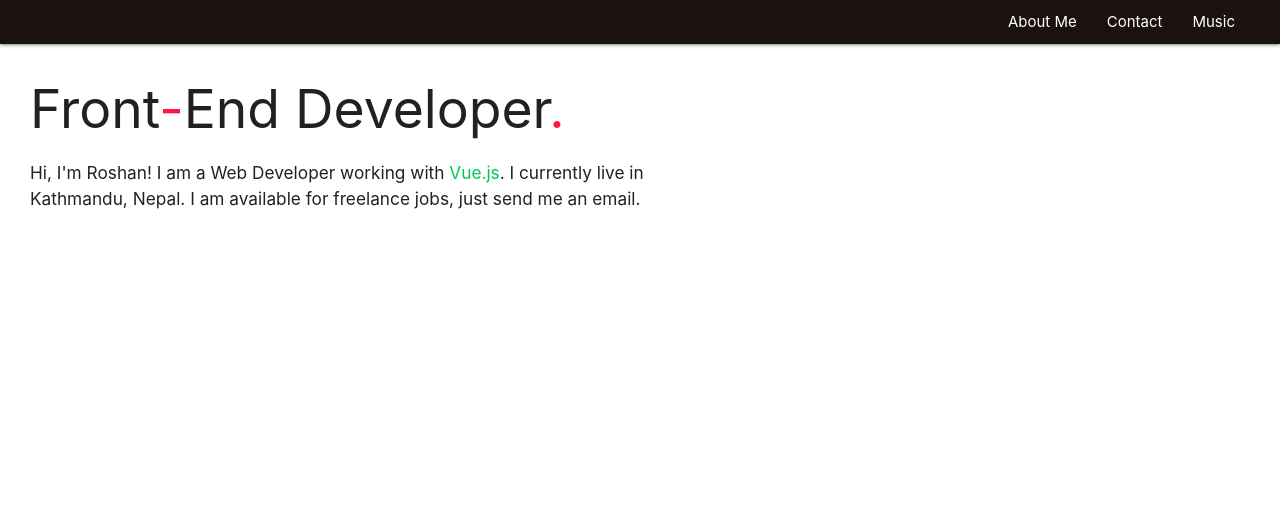
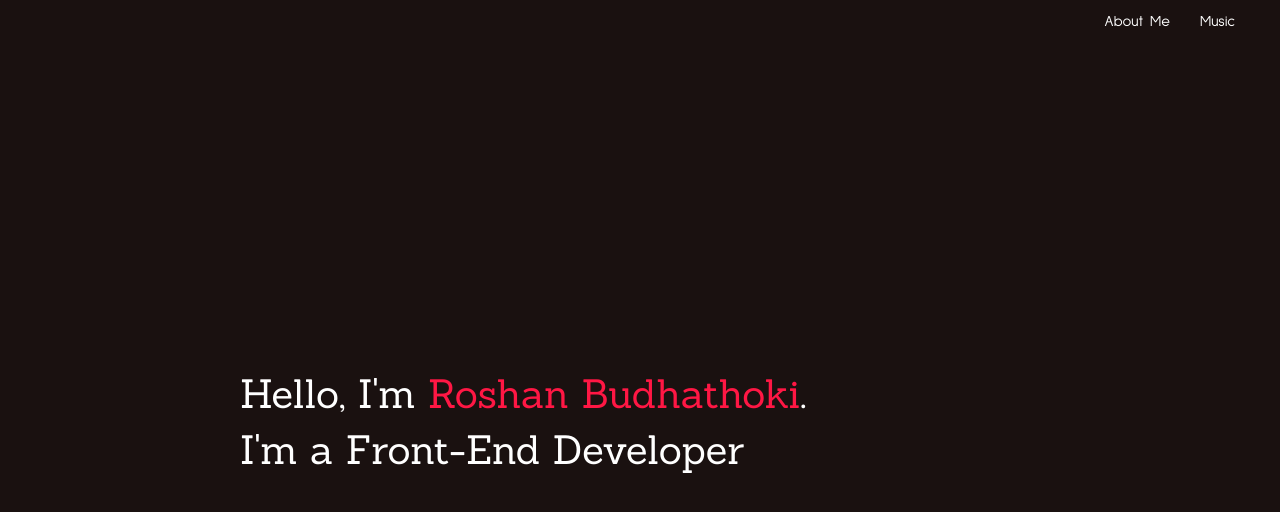
Before and after one commit to HelloRoshan/HelloRoshan.github.io, a Nuxt app: page / in a window 1280 px wide. Shown: the top 512 px of the page. Built offline with nearby package versions, Linux system fonts and the light colour scheme.

Commit message:
added font and background proper color

```diff
--- /dev/null
+++ b/assets/css/portfolio.css
@@ -0,0 +1,16 @@
+/* TODO: Use SCSS */
+@font-face {
+    font-family: 'Sanchez-Regular';
+    src: url('../fonts/Sanchez-Regular.ttf');
+}
+@font-face {
+    font-family: 'SulphurPoint-Regular';
+    src: url('../fonts/SulphurPoint-Regular.ttf');
+}
+body {
+    height: 100vh;
+}
+body > #__nuxt,
+body #__layout {
+    height: 100%;
+}
--- a/assets/portfolio.css
+++ /dev/null
@@ -1,8 +0,0 @@
-/* TODO: Use SCSS */
-body {
-    height: 100vh;
-}
-body > #__nuxt,
-body #__layout {
-    height: 100%;
-}
--- a/components/NavBar.vue
+++ b/components/NavBar.vue
@@ -5,8 +5,10 @@
       <ul class="right hide-on-med-and-down">
         <li>
           <n-link to="/">About Me</n-link>
-        <li>
+        </li>
+        <!-- <li>
           <n-link to="/">Contact</n-link>
+        </li> -->
         <li>
           <n-link to="/music">Music</n-link>
         </li>
@@ -25,4 +27,7 @@ nav {
   line-height: 44px;
   background-color: #1A1110;
 }
+li > a {
+  font-family: 'SulphurPoint-Regular';
+}
 </style>
--- a/nuxt.config.js
+++ b/nuxt.config.js
@@ -1,5 +1,5 @@
 export default {
 	css: [
-	'~node_modules/materialize-css/dist/css/materialize.min.css', './assets/portfolio.css'
+	'~node_modules/materialize-css/dist/css/materialize.min.css', './assets/css/portfolio.css'
 	]
 }
--- a/pages/index.vue
+++ b/pages/index.vue
@@ -1,14 +1,10 @@
 <template>
-  <div>
+  <div class="home-main-container">
     <NavBar />
-    <section style="padding: 0 2rem;">
-      <div style="max-width:700px;">
-        <h2>
-          Front<span class="red-text text-accent-3">-</span>End Developer<span class="red-text text-accent-3">.</span>
-        </h2>
-        <h6 style="line-height:1.5;">
-          Hi, I'm Roshan! I am a Web Developer working with <span class="green-text text-accent-4">Vue.js</span>. I currently live in Kathmandu, Nepal. I am available for freelance jobs, just send me an email.
-        </h6>
+    <section class="content-wrapper">
+      <div class="description">
+        <h3>Hello, I'm <span class="red-text text-accent-3">Roshan Budhathoki</span>.</h3>
+        <h3>I'm a Front-End Developer</h3>
       </div>
     </section>
   </div>
@@ -25,3 +21,30 @@ export default {
   }
 };
 </script>
+<style scoped>
+.home-main-container {
+  height: 100%;
+  display: flex;
+  flex-direction: column;
+}
+.content-wrapper {
+  height: 100%;
+  background-color: #1a1110;
+  padding: 0 2rem;
+}
+h3 {
+  margin: 0;
+  color: #fff;
+  font-family: 'Sanchez-Regular';
+  font-size: 40px;
+  line-height: 56px;
+}
+.description {
+  display: flex;
+  flex-direction: column;
+  justify-content: center;
+  height: 100%;
+  max-width: 800px;
+  margin: 0 auto;
+}
+</style>
```
Also changed, not shown: assets/fonts/Sanchez-Regular.ttf (added), assets/fonts/SulphurPoint-Regular.ttf (added).
